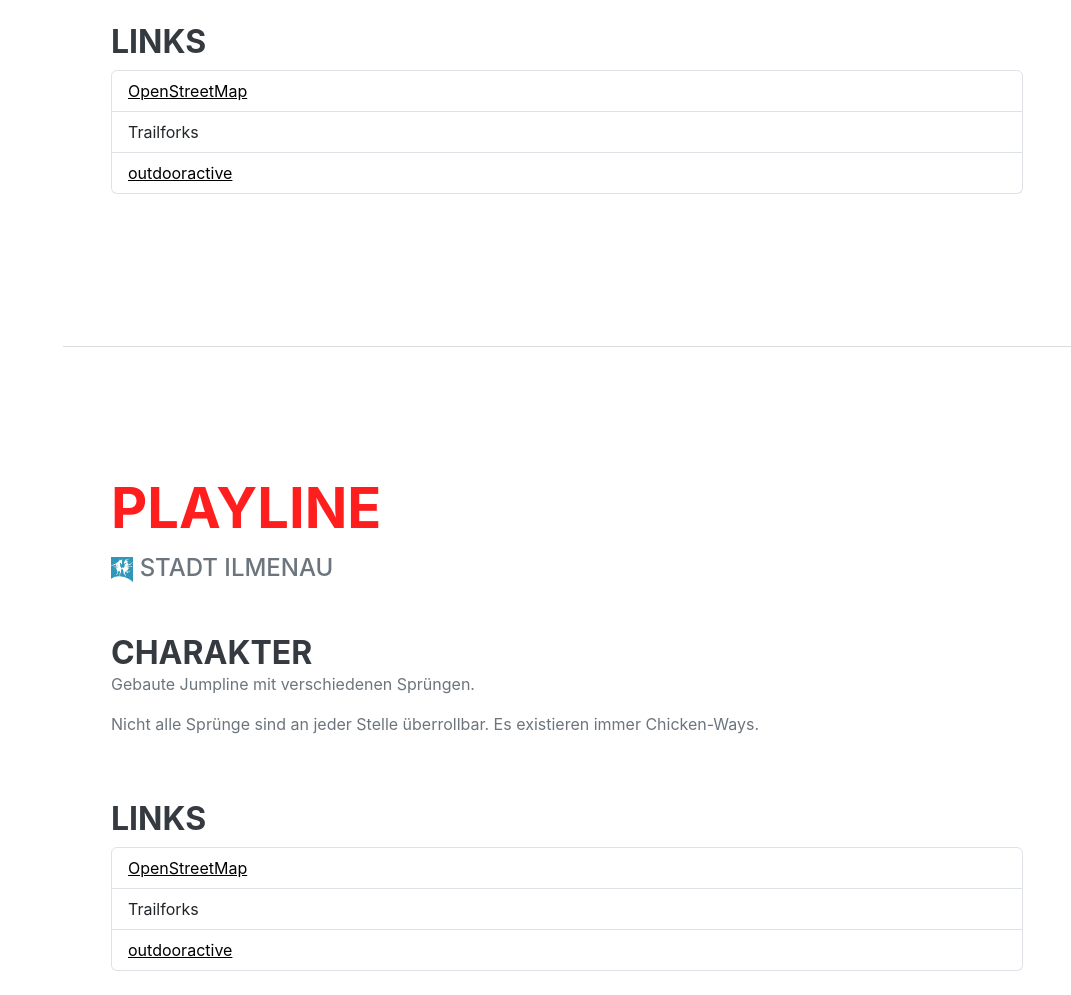
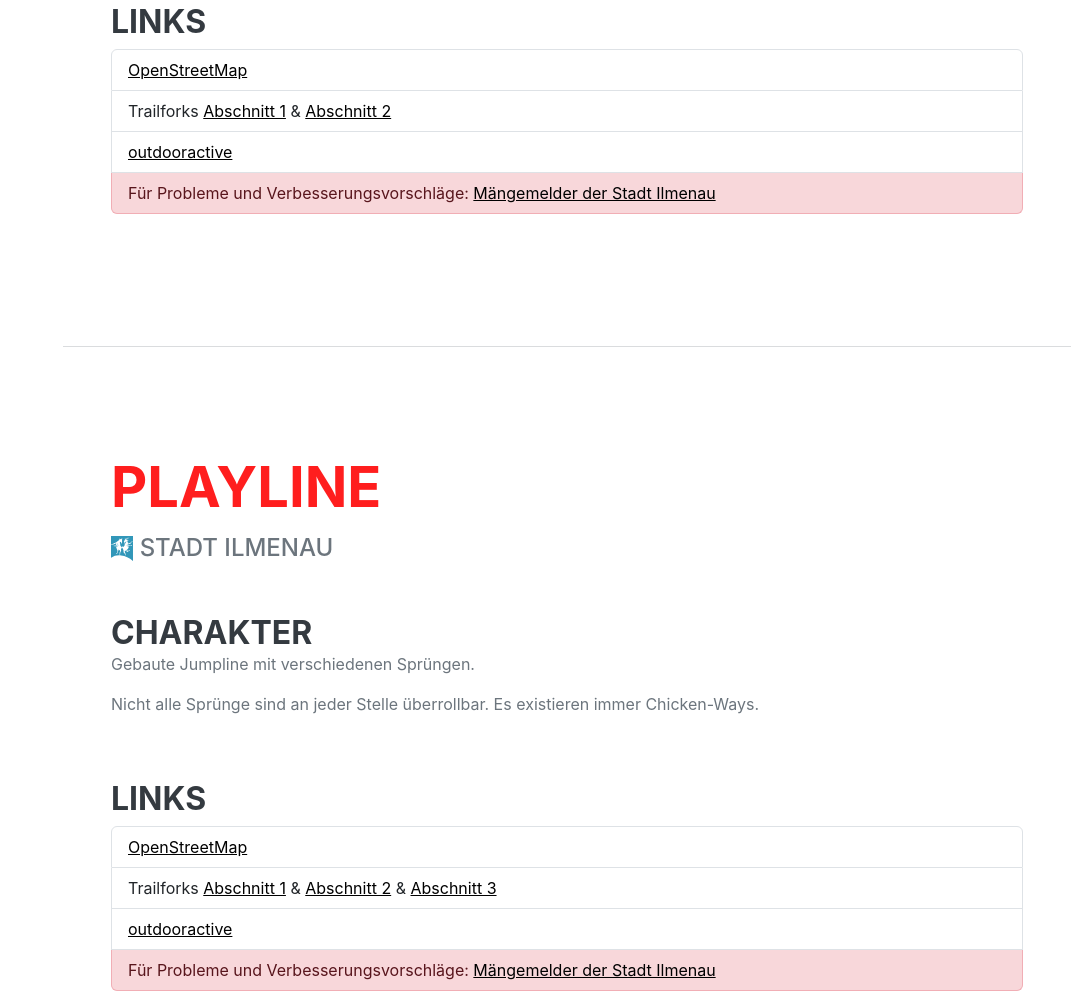
Before and after one commit to cyper85/trailpark-lindenberg.de, a website: page index.html in a window 1280 px wide. Shown: the part 2318-3313 px from the top of the page, without its empty margins (209-1280 px from the left). Drawn offline with nearby package versions, Linux system fonts and the light colour scheme.

Commit message:
trailforks und mängelmelder hinzugefügt

```diff
--- a/index.html
+++ b/index.html
@@ -128,8 +128,9 @@
                             <h3 class="mb-2">Links</h3>
                             <ul class="list-group">
                                 <li class="list-group-item"><a href="https://www.openstreetmap.org/relation/18200097" target="_blank">OpenStreetMap</a></li>
-                                <li class="list-group-item">Trailforks</li>
+                                <li class="list-group-item">Trailforks <a href="https://www.trailforks.com/trails/flowline-1/" target="_blank">Abschnitt 1</a> & <a href="https://www.trailforks.com/trails/flowline-2/" target="_blank">Abschnitt 2</a></li>
                                 <li class="list-group-item"><a href="http://www.outdooractive.com/r/807431524" target="_blank">outdooractive</a></li>
+                                <li class="list-group-item list-group-item-danger">Für Probleme und Verbesserungsvorschläge: <a href="https://mitmachen.ilmenau.de/dialog/1" target="_blank">Mängemelder der Stadt Ilmenau</a></li>
                             </ul>
                         </div>
                     </div>
@@ -153,8 +154,9 @@
                             <h3 class="mb-2">Links</h3>
                             <ul class="list-group">
                                 <li class="list-group-item"><a href="https://www.openstreetmap.org/relation/16708105" target="_blank">OpenStreetMap</a></li>
-                                <li class="list-group-item">Trailforks</li>
+                                <li class="list-group-item">Trailforks <a href="https://www.trailforks.com/trails/playline-upper-part/" target="_blank">Abschnitt 1</a> & <a href="https://www.trailforks.com/trails/playline-middle-part/" target="_blank">Abschnitt 2</a> & <a href="https://www.trailforks.com/trails/playline-lower-part/" target="_blank">Abschnitt 3</a></li>
                                 <li class="list-group-item"><a href="http://www.outdooractive.com/r/805718073" target="_blank">outdooractive</a></li>
+                                <li class="list-group-item list-group-item-danger">Für Probleme und Verbesserungsvorschläge: <a href="https://mitmachen.ilmenau.de/dialog/1" target="_blank">Mängemelder der Stadt Ilmenau</a></li>
                             </ul>
                         </div>
                     </div>
@@ -183,6 +185,7 @@
                                 <li class="list-group-item"><a href="https://www.openstreetmap.org/relation/16708105" target="_blank">OpenStreetMap</a></li>
                                 <li class="list-group-item">Trailforks</li>
                                 <li class="list-group-item"><a href="http://www.outdooractive.com/r/805718073" target="_blank">outdooractive</a></li>
+                                <li class="list-group-item list-group-item-danger">Für Probleme und Verbesserungsvorschläge: <a href="https://mitmachen.ilmenau.de/dialog/1" target="_blank">Mängemelder der Stadt Ilmenau</a></li>
                             </ul>-->
                         </div>
                     </div>
@@ -206,7 +209,7 @@
                             <h3 class="mb-2">Links</h3>
                             <ul class="list-group">
                                 <li class="list-group-item"><a href="https://www.openstreetmap.org/relation/18200096" target="_blank">OpenStreetMap</a></li>
-                                <li class="list-group-item">Trailforks</li>
+                                <li class="list-group-item">Trailforks <a href="https://www.trailforks.com/trails/linduro-1/" target="_blank">Abschnitt 1</a> & <a href="https://www.trailforks.com/trails/linduro-2/" target="_blank">Abschnitt 2</a> & <a href="https://www.trailforks.com/trails/linduro-3/" target="_blank">Abschnitt 3</a></li>
                                 <li class="list-group-item"><a href="http://www.outdooractive.com/r/807916295" target="_blank">outdooractive</a></li>
                             </ul>
                         </div>
@@ -231,7 +234,7 @@
                             <h3 class="mb-2">Links</h3>
                             <ul class="list-group">
                                 <li class="list-group-item"><a href="https://www.openstreetmap.org/relation/16708106" target="_blank">OpenStreetMap</a></li>
-                                <li class="list-group-item">Trailforks</li>
+                                <li class="list-group-item">Trailforks <a href="https://www.trailforks.com/trails/ilrc-trainingsstrecke/" target="_blank">Abschnitt 1</a> & <a href="https://www.trailforks.com/trails/ilrc-trainingsstrecke-852204/" target="_blank">Abschnitt 2</a></li>
                             </ul>
                         </div>
                     </div>
@@ -255,7 +258,7 @@
                             <h3 class="mb-2">Links</h3>
                             <ul class="list-group">
                                 <li class="list-group-item"><a href="https://www.openstreetmap.org/relation/14414019" target="_blank">OpenStreetMap</a></li>
-                                <li class="list-group-item">Trailforks</li>
+                                <li class="list-group-item"><a href="https://www.trailforks.com/trails/ixs-downhill-strecke/" target="_blank">Trailforks</a></li>
                             </ul>
                         </div>
                     </div>
```
